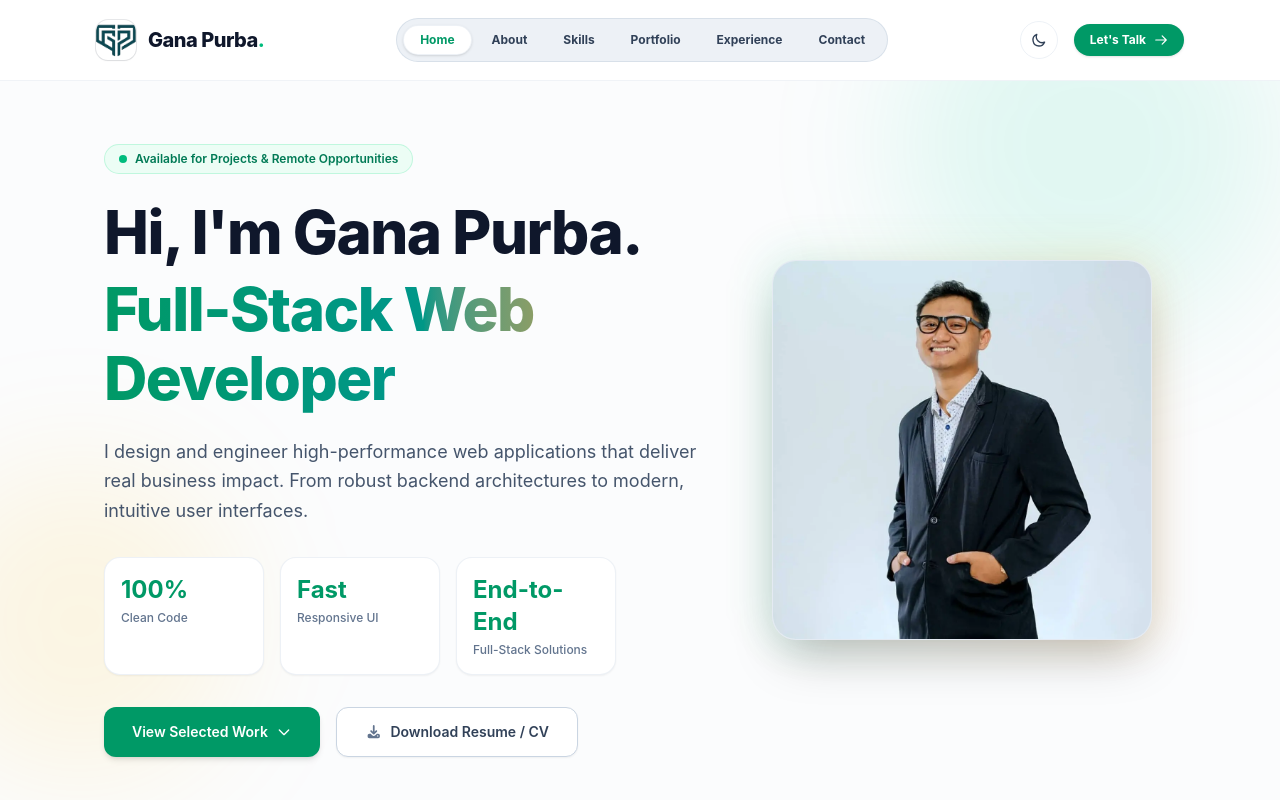
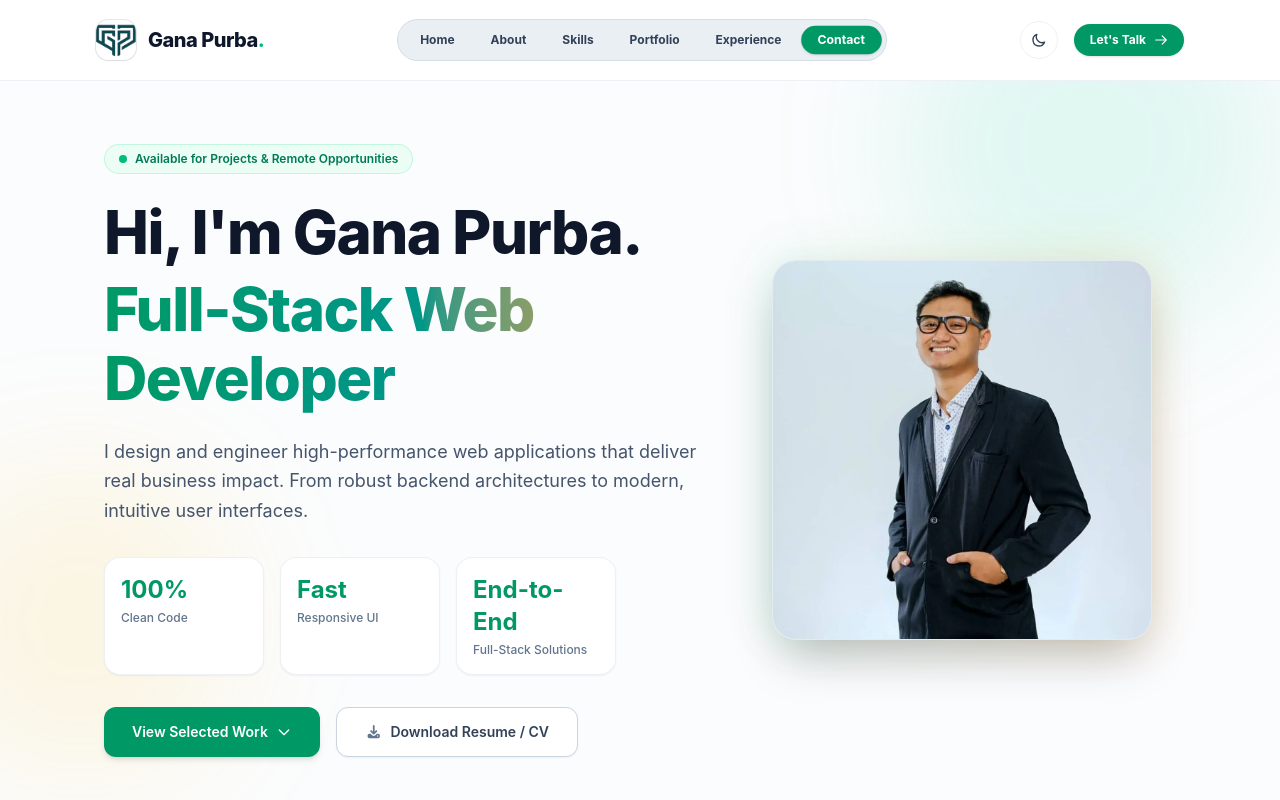
Before and after one commit to ganapurba007/Portfolio, a Vue app: page / in a window 1280 px wide. Shown: the top 800 px of the page. Built offline with nearby package versions, Linux system fonts and the light colour scheme.

Commit message:
fix(navbar): add explicit background hover effect for menu items and improve section detection on scroll

```diff
--- a/src/components/layout/Navbar.vue
+++ b/src/components/layout/Navbar.vue
@@ -22,7 +22,7 @@ const easeInOutCubic = (t) => {
   return t < 0.5 ? 4 * t * t * t : 1 - Math.pow(-2 * t + 2, 3) / 2;
 };
 
-const smoothScrollTo = (targetY, duration = 1000) => {
+const smoothScrollTo = (targetY, duration = 800) => {
   const startY = window.scrollY;
   const distance = targetY - startY;
   let startTime = null;
@@ -56,11 +56,19 @@ const scrollToSection = (id) => {
   activeSection.value = id;
 
   const targetY = section.offsetTop - navbarHeight;
-  smoothScrollTo(targetY, 900);
+  smoothScrollTo(targetY, 800);
 };
 
 const detectActiveSection = () => {
-  const scrollPosition = window.scrollY + 120;
+  const scrollPosition = window.scrollY + 140;
+  const windowHeight = window.innerHeight;
+  const documentHeight = document.documentElement.scrollHeight;
+
+  // If scrolled to bottom, set active to contact
+  if (window.scrollY + windowHeight >= documentHeight - 50) {
+    activeSection.value = "contact";
+    return;
+  }
 
   sections.value.forEach((section) => {
     const offsetTop = section.offsetTop;
@@ -83,7 +91,8 @@ const handleScroll = () => {
 onMounted(async () => {
   await nextTick();
   sections.value = Array.from(document.querySelectorAll("section[id]"));
-  window.addEventListener("scroll", handleScroll);
+  window.addEventListener("scroll", handleScroll, { passive: true });
+  detectActiveSection();
 });
 
 onBeforeUnmount(() => {
@@ -96,8 +105,8 @@ onBeforeUnmount(() => {
     :class="[
       'fixed top-0 left-0 w-full z-50 transition-all duration-300',
       isScrolled
-        ? 'bg-white/90 dark:bg-slate-950/90 backdrop-blur-lg border-b border-slate-200/80 dark:border-slate-800/80 shadow-xs py-3'
-        : 'bg-white/80 dark:bg-slate-950/80 backdrop-blur-md border-b border-slate-200/50 dark:border-slate-800/50 py-4'
+        ? 'bg-white/95 dark:bg-slate-950/95 backdrop-blur-xl border-b border-slate-200/90 dark:border-slate-800/90 shadow-sm py-3'
+        : 'bg-white/80 dark:bg-slate-950/80 backdrop-blur-md border-b border-slate-200/60 dark:border-slate-800/60 py-4'
     ]"
   >
     <div class="max-w-6xl mx-auto px-5 sm:px-8">
@@ -121,18 +130,18 @@ onBeforeUnmount(() => {
           </span>
         </a>
 
-        <!-- Desktop Navigation -->
-        <nav class="hidden lg:flex items-center gap-1 bg-slate-200/60 dark:bg-slate-900/80 p-1.5 rounded-full border border-slate-300/60 dark:border-slate-800/80 backdrop-blur-sm">
+        <!-- Desktop Navigation with Interactive Hover & Active Pill -->
+        <nav class="hidden lg:flex items-center gap-1 bg-slate-200/70 dark:bg-slate-900/90 p-1.5 rounded-full border border-slate-300/70 dark:border-slate-800 backdrop-blur-md">
           <a
             v-for="item in navItems"
             :key="item.id"
             :href="`#${item.id}`"
             @click.prevent="scrollToSection(item.id)"
             :class="[
-              'relative px-4 py-1.5 text-xs font-bold rounded-full transition-all duration-200',
+              'relative px-4 py-1.5 text-xs font-bold rounded-full transition-all duration-200 cursor-pointer select-none',
               activeSection === item.id
-                ? 'bg-white dark:bg-slate-800 text-emerald-600 dark:text-emerald-400 shadow-sm border border-slate-200/60 dark:border-slate-700/60'
-                : 'text-slate-700 dark:text-slate-200 hover:text-emerald-600 dark:hover:text-emerald-400'
+                ? 'bg-emerald-600 dark:bg-emerald-500 text-white shadow-sm font-bold scale-[1.02]'
+                : 'text-slate-700 dark:text-slate-200 hover:bg-slate-300/70 dark:hover:bg-slate-800 hover:text-emerald-700 dark:hover:text-emerald-300'
             ]"
           >
             {{ item.label }}
@@ -210,7 +219,7 @@ onBeforeUnmount(() => {
               'flex items-center justify-between px-4 py-3 rounded-xl text-sm font-semibold transition-all',
               activeSection === item.id
                 ? 'bg-emerald-50 dark:bg-emerald-950/50 text-emerald-600 dark:text-emerald-400 font-bold'
-                : 'text-slate-800 dark:text-slate-200 hover:bg-slate-50 dark:hover:bg-slate-900'
+                : 'text-slate-800 dark:text-slate-200 hover:bg-slate-100 dark:hover:bg-slate-900 hover:text-emerald-600 dark:hover:text-emerald-400'
             ]"
           >
             <span>{{ item.label }}</span>
```
